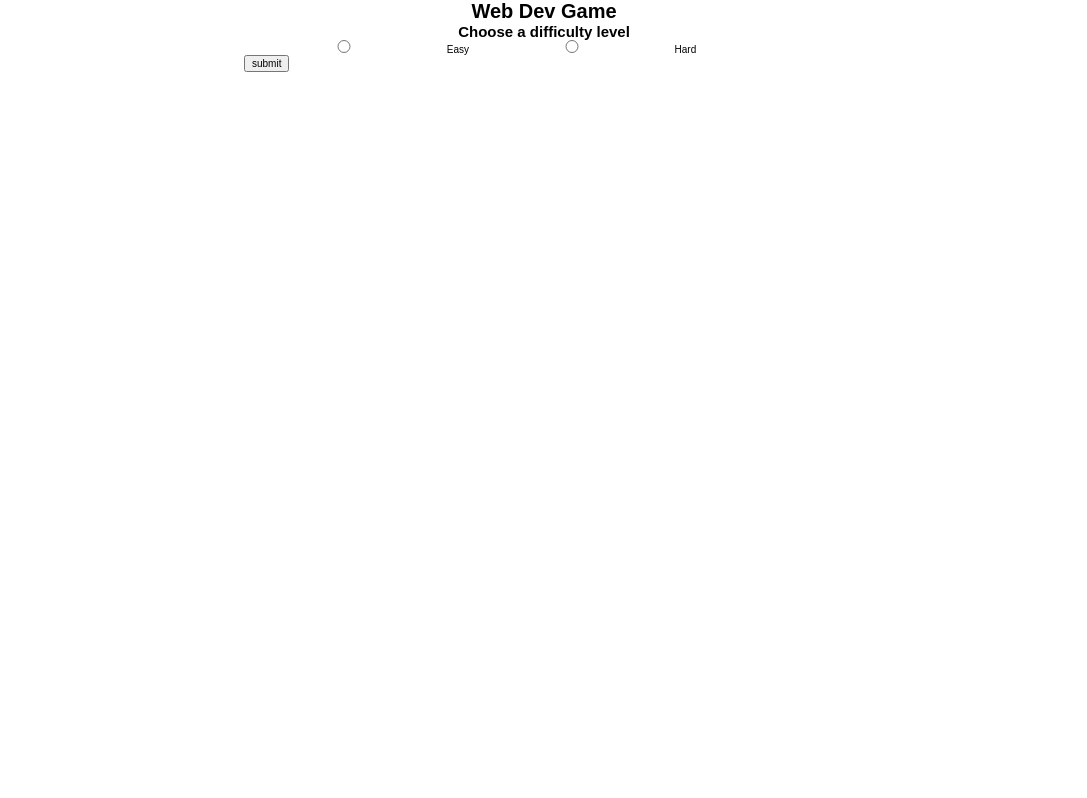
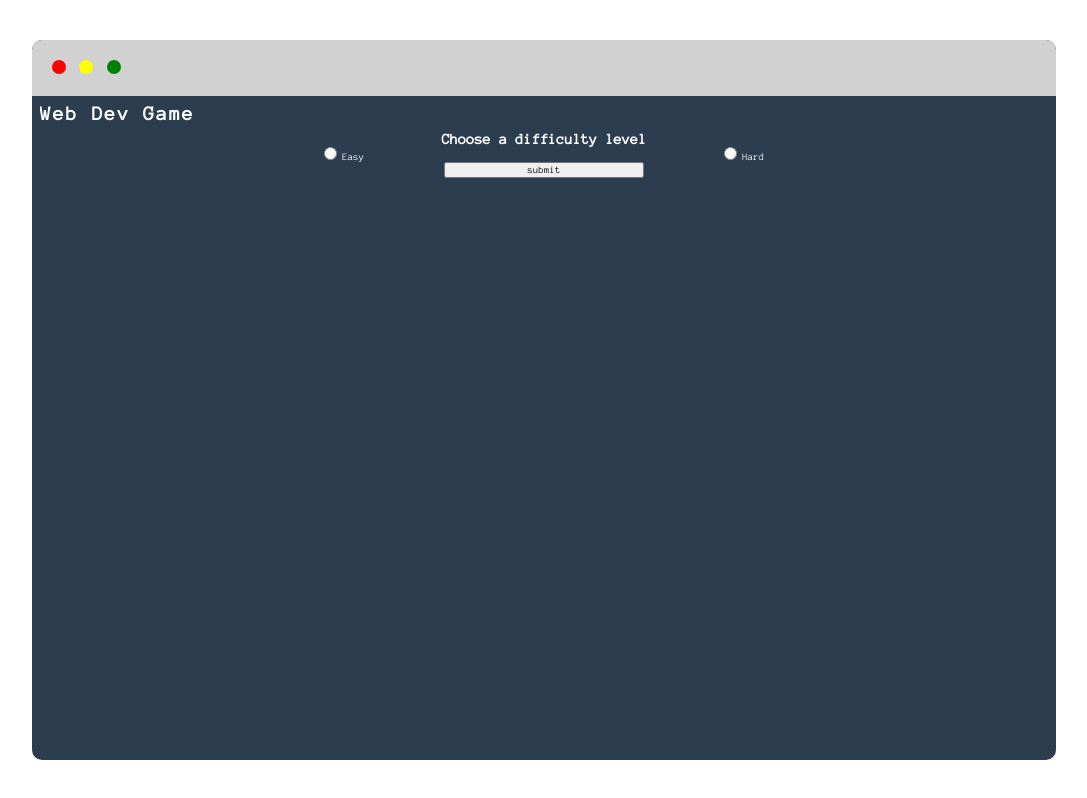
Before and after one commit to KaydeeDee/webDevQuiz, a website: page index.html in a window 1280 px wide. Shown: the whole page, without its empty margins (96-1183 px from the left). Drawn offline with nearby package versions, Linux system fonts and the light colour scheme; files that its build step writes are made by us from their sources.

Commit message:
added some intro questions, some styling testing

```diff
--- a/dev/scripts/main.js
+++ b/dev/scripts/main.js
@@ -2,22 +2,31 @@
 let questionTracks = {
     easy: [
         {
-            question: 'EASY: testing first question',
+            question: 'What do a span and a div have in common?',
             answers: [
-                'EASY: testing first answer',
-                'ANSWER EASY: testing first answer',
-                'EASY: testing first answer'
+                'They are both block elements',
+                'They are both non-semantic elements',
+                'They have nothing in common!'
             ],
-            correctAnswer: 'ANSWER EASY: testing first answer'
+            correctAnswer: 'They are both non-semantic elements'
         },
         {
-            question: 'EASY: testing second question',
+            question: 'Which of the following is considered an obsolete element?',
             answers: [
-                'ANSWER EASY: testing second answer',
-                'EASY: testing second answer',
-                'EASY: testing second answer'
+                `b`,
+                `em`,
+                `strong`
             ],
-            correctAnswer: 'ANSWER EASY: testing second answer'
+            correctAnswer: `b`
+        },
+        {
+            question: 'Which semantic element represents the navigation?',
+            answers: [
+                `footer`,
+                `main`,
+                `nav`
+            ],
+            correctAnswer: `nav`
         }
     ],
 
@@ -96,15 +105,14 @@ const pullQuestionChoices = (userChoice) => {
 const displayToPage = (question, answers, correctA, userChoice, randomNumberForQuestionOrder) => {
 
     const answerIndv = answers.map((indvAnswer, index) => {
-        return `<label for="${index}">${indvAnswer}</label>
-        <input type="radio" value="${indvAnswer}" name="answer" id=${index}>`
+        return `<div>
+        <input type="radio" value="${indvAnswer}" name="answer" id=${index}><label for="${index}">${indvAnswer}</label></div>`
     });
 
     $('body').html(`
-    <p> ${question} </p>
+    <p class="question"> ${question} </p>
     <form action="#" class="answers" id="answers">
-        <div>${answerIndv}</div>
-        <div id="buttonTesting"></div>
+        ${answerIndv}
         <input type="submit" value="submit" id="testing">
     </form>` );
 
@@ -121,7 +129,6 @@ const checkAnswer = (userChoice, randomNumberForQuestionOrder, correctA) => {
         if (userAnswer === correctA) {
             alert('you did it!');
             tallyCorrect = tallyCorrect + 1;
-            console.log(tallyCorrect);
             removeAskedQuestions(userChoice, randomNumberForQuestionOrder, tallyCorrect);
         } else {
             alert('oh no, try again');
--- a/dev/styles/_global.scss
+++ b/dev/styles/_global.scss
@@ -4,12 +4,116 @@ h1, h2, p {
     margin: 0;
 }
 
+body {
+    color: white;
+    font-family: 'Anonymous Pro', monospace;
+}
+
+
 // "remove" radio button
 // input[type='radio'] {
 //     visibility: hidden;
 // }
 
+section {
+    @include flexCenterPerfect;
+    // min-height: 100vh;
+}
 
-main {
-    min-height: 100vh;
+.maxWrapper {
+    max-width: 2000px;
+    margin: 0 auto;
 }
+
+.innerWrapper {
+    max-width: 1200px;
+    margin: 0 auto;
+    width: 80%;
+}
+
+.completeTerminalWindow {
+    background: #2C3D50;
+    border-radius: 10px;
+    min-height: 90vh;
+    transform: translate(-50%,-50%);
+    position: absolute;
+    top: 50%;
+    left: 50%;
+}
+
+.terminal-topBar {
+    background: #D1D1D1;
+    border-top-right-radius: 10px;
+    border-top-left-radius: 10px;
+    padding: 20px 0;
+
+        span {
+            display: inline-block;
+            margin-left: 8px;
+            border-radius: 50%;
+            height: 14px;
+            width: 14px;
+        }
+
+        .red {
+            background: red;
+            margin-left: 20px;
+        }
+
+        .yellow {
+            background: yellow;
+        }
+
+        .green {
+            background: green;
+        }
+}
+
+.typingEffect {
+    letter-spacing: 2px;
+    overflow: hidden;
+    white-space: nowrap;
+    border-right: 10px solid orange;
+    animation:
+        typing 3.5s steps(30, end),
+        blinking 1s ease 0s infinite normal forwards;
+        // fadeOut 0.2s ease infinite;
+}
+
+/* The typing effect */
+@keyframes typing {
+  from { width: 0}
+  to { width: 100% }
+}
+
+/* The typewriter cursor effect */
+@keyframes blinking {
+  from, to { border-color: transparent }
+  50% { border-color: orange }
+}
+
+@keyframes fadeOut {
+    from {border-color: orange}
+    to {border-color: transparent}
+}
+
+.question {
+    color: black;
+}
+
+.answers {
+    color: black;
+    display: flex;
+    flex-direction: column;
+    align-items: center;
+
+    > div {
+        display: flex;
+        justify-content: center;
+        align-items: center;
+    }
+
+    #id {
+        text-align: center;
+    }
+}
--- a/dev/styles/_header.scss
+++ b/dev/styles/_header.scss
@@ -1,3 +1,4 @@
 header {
-    @include flexCenterPerfect;
+    padding: 8px;
+    display: inline-block;
 }
--- a/dev/styles/_trackChoice.scss
+++ b/dev/styles/_trackChoice.scss
@@ -1,17 +1,20 @@
 .chooseTrack {
-    @include flexCenterPerfect;
     flex-direction: column;
+
 }
 
 .chooseTrack--form {
-    width: 600px;
+    width: 800px;
+    @include flexHorz;
+
+    > div {
+        display: flex;
+        justify-content: space-around;
+    }
 
     input[type=submit] {
-        display: block;
-    }
-
-    input[type='radio'] {
         width: 200px;
+        align-self: center;
     }
 
     input[type='radio']:checked + label {
--- a/dev/styles/_varMix.scss
+++ b/dev/styles/_varMix.scss
@@ -1,4 +1,4 @@
-body {
+html {
     font-size: 62.5%;
 }
 
--- a/dev/styles/style.scss
+++ b/dev/styles/style.scss
@@ -1,6 +1,6 @@
 @import './setup';
+@import './varMix';
 @import './global';
-@import './varMix';
 @import './layout';
 @import './header';
 @import './trackChoice';
--- a/index.html
+++ b/index.html
@@ -6,11 +6,21 @@
     <meta http-equiv="X-UA-Compatible" content="ie=edge">
     <title>Document</title>
 
+    <link rel="stylesheet" href="https://use.fontawesome.com/releases/v5.4.2/css/all.css" integrity="sha384-/rXc/GQVaYpyDdyxK+ecHPVYJSN9bmVFBvjA/9eOB+pb3F2w2N6fc5qB9Ew5yIns"
+        crossorigin="anonymous">
+    <link href="https://fonts.googleapis.com/css?family=Anonymous+Pro" rel="stylesheet">
     <link rel="stylesheet" href="./public/styles/style.css">
 </head>
-<body>
+<body class="maxWrapper">
+    <div class="completeTerminalWindow innerWrapper">
+        <div class="terminal-topBar">
+            <span class="red"></span>
+            <span class="yellow"></span>
+            <span class="green"></span>
+            <!-- <i class="fas fa-home"></i> -->
+        </div>
         <header>
-        <h1>Web Dev Game</h1>
+            <h1 class="typingEffect">Web Dev Game</h1>
         </header>
         <main>
             <!-- user chooses track start -->
@@ -18,11 +28,14 @@
                 <h2>Choose a difficulty level</h2>
                 <form action="#" id="chooseTrackFrom" class="chooseTrack--form">
                     <div>
+                        <div>
                             <input type="radio" name="chooseTrack" id="easy" value="easy">
                             <label for="easy">Easy</label>
-
+                        </div>
+                        <div>
                             <input type="radio" name="chooseTrack" id="hard" value="hard">
                             <label for="hard">Hard</label>
+                        </div>
                     </div>
 
                     <input type="submit" value="submit">
@@ -38,11 +51,11 @@
             <form action="#" class="answers" id="answers">
                 <div id="answersContainer"></div>
                 <div id="buttonTesting"></div>
-            <!-- <input type="submit" value="submit" id="testing"> -->
             </form>
             <!-- three answer option display end -->
 
         </main>
+    </div>
 
     <script src="https://code.jquery.com/jquery-3.3.1.min.js" integrity="sha256-FgpCb/KJQlLNfOu91ta32o/NMZxltwRo8QtmkMRdAu8="
         crossorigin="anonymous"></script>
```
Lines whose indentation alone changed are shown as unchanged.
